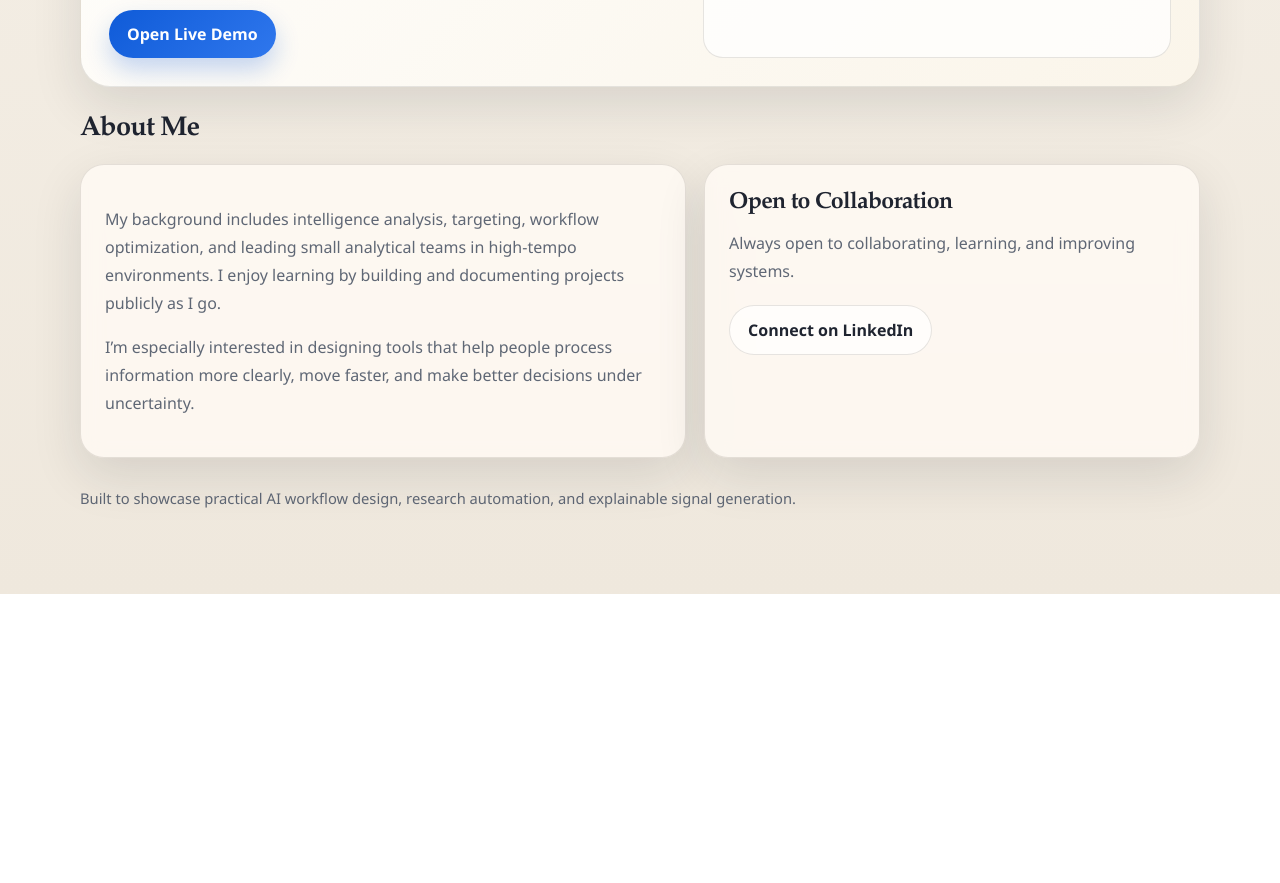
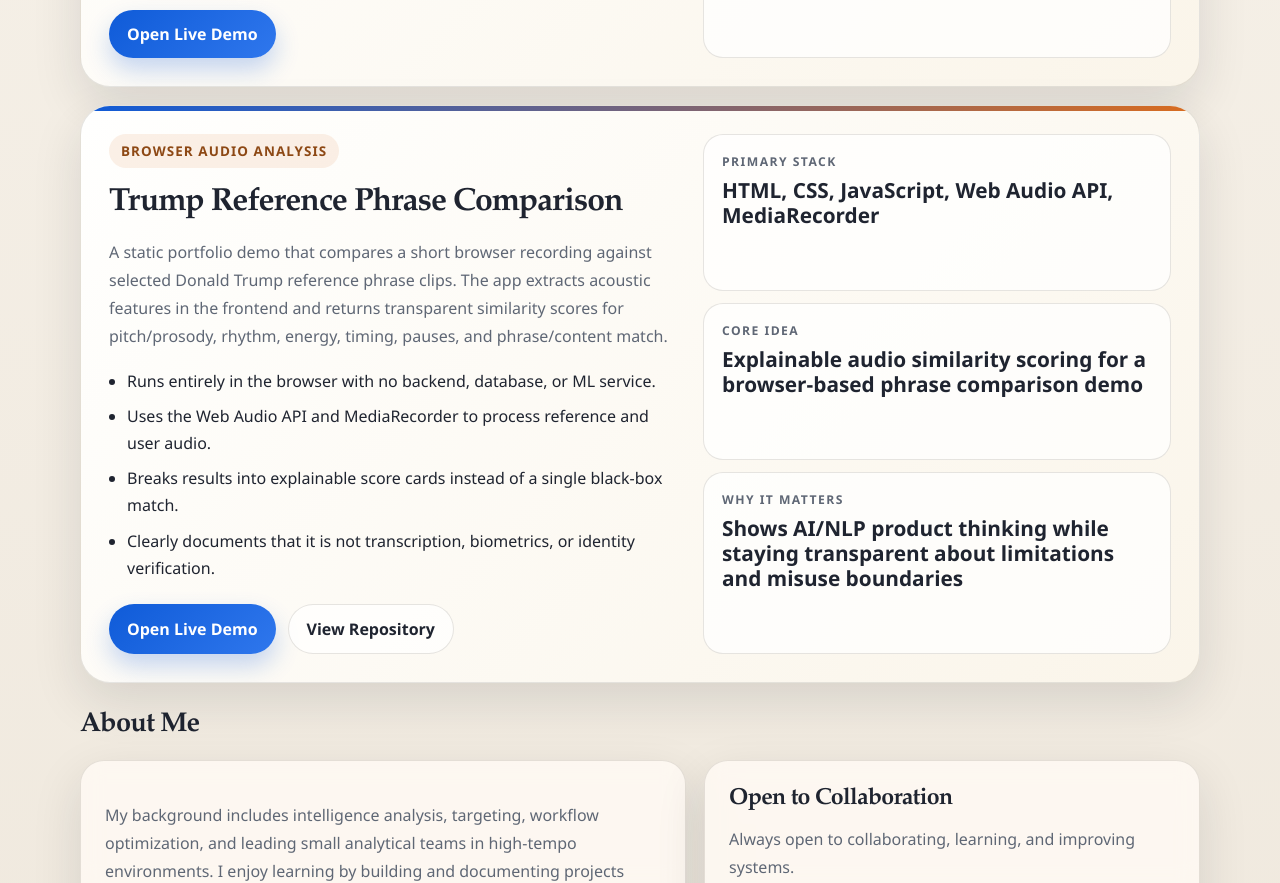
Before and after one commit to christiansignorelli/Portfolio, a plain HTML site: page index.html in a window 1280 px wide. Shown: the part 1274-2157 px from the top of the page. Before the commit the page ends 1868 px from the top, so only its background shows below. Drawn offline with Linux system fonts and the light colour scheme.

Commit message:
Add Trump phrase comparison project

```diff
--- a/index.html
+++ b/index.html
@@ -367,7 +367,7 @@
     </section>
 
     <section class="section">
-      <h2 class="section-title">Featured Project</h2>
+      <h2 class="section-title">Featured Projects</h2>
       <article class="project-card">
         <div class="project-grid">
           <div>
@@ -402,6 +402,46 @@
             <div class="stat">
               <div class="stat-label">Why It Matters</div>
               <div class="stat-value">Turns noisy financial inputs into a repeatable daily research product</div>
+            </div>
+          </div>
+        </div>
+      </article>
+
+      <article class="project-card">
+        <div class="project-grid">
+          <div>
+            <span class="project-label">Browser Audio Analysis</span>
+            <h3 style="margin-top: 16px; font-size: 2rem;">Trump Reference Phrase Comparison</h3>
+            <p class="project-copy">
+              A static portfolio demo that compares a short browser recording against
+              selected Donald Trump reference phrase clips. The app extracts acoustic
+              features in the frontend and returns transparent similarity scores for
+              pitch/prosody, rhythm, energy, timing, pauses, and phrase/content match.
+            </p>
+            <ul class="project-points">
+              <li>Runs entirely in the browser with no backend, database, or ML service.</li>
+              <li>Uses the Web Audio API and MediaRecorder to process reference and user audio.</li>
+              <li>Breaks results into explainable score cards instead of a single black-box match.</li>
+              <li>Clearly documents that it is not transcription, biometrics, or identity verification.</li>
+            </ul>
+            <div class="actions" style="margin-top: 22px;">
+              <a class="button button-primary" href="https://christiansignorelli.github.io/trump-reference-phrase-comparison/#how-it-works" target="_blank" rel="noreferrer">Open Live Demo</a>
+              <a class="button button-secondary" href="https://github.com/christiansignorelli/trump-reference-phrase-comparison" target="_blank" rel="noreferrer">View Repository</a>
+            </div>
+          </div>
+
+          <div class="stats">
+            <div class="stat">
+              <div class="stat-label">Primary Stack</div>
+              <div class="stat-value">HTML, CSS, JavaScript, Web Audio API, MediaRecorder</div>
+            </div>
+            <div class="stat">
+              <div class="stat-label">Core Idea</div>
+              <div class="stat-value">Explainable audio similarity scoring for a browser-based phrase comparison demo</div>
+            </div>
+            <div class="stat">
+              <div class="stat-label">Why It Matters</div>
+              <div class="stat-value">Shows AI/NLP product thinking while staying transparent about limitations and misuse boundaries</div>
             </div>
           </div>
         </div>
```
